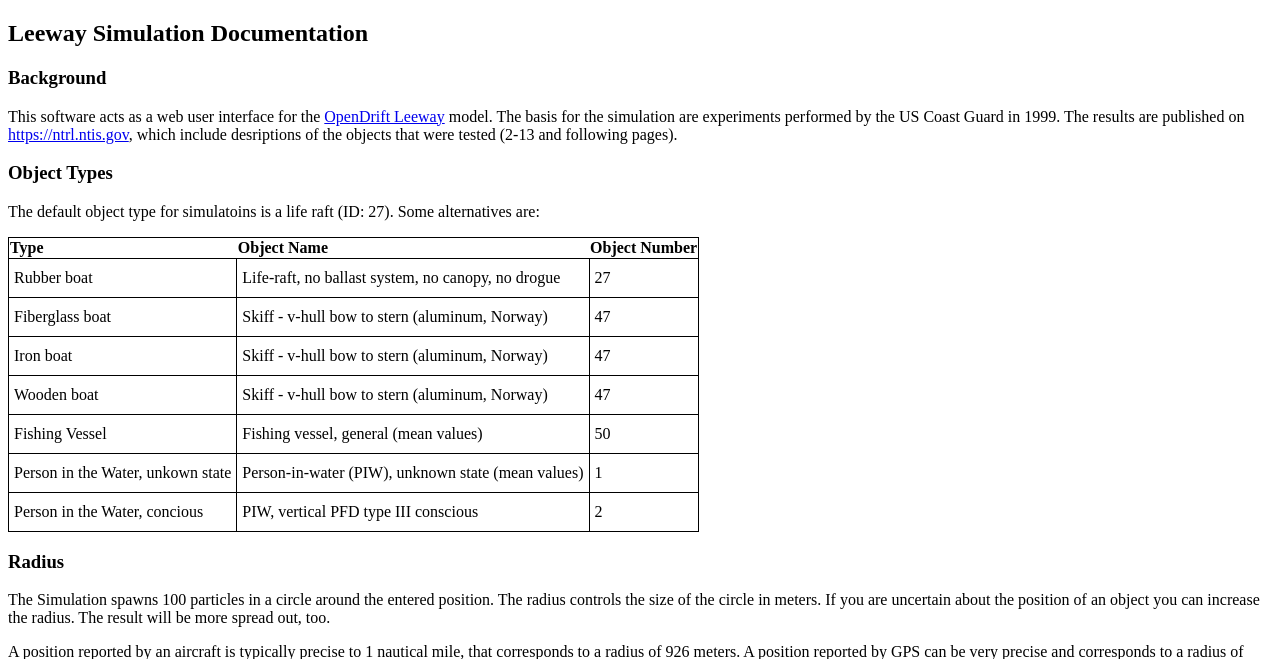
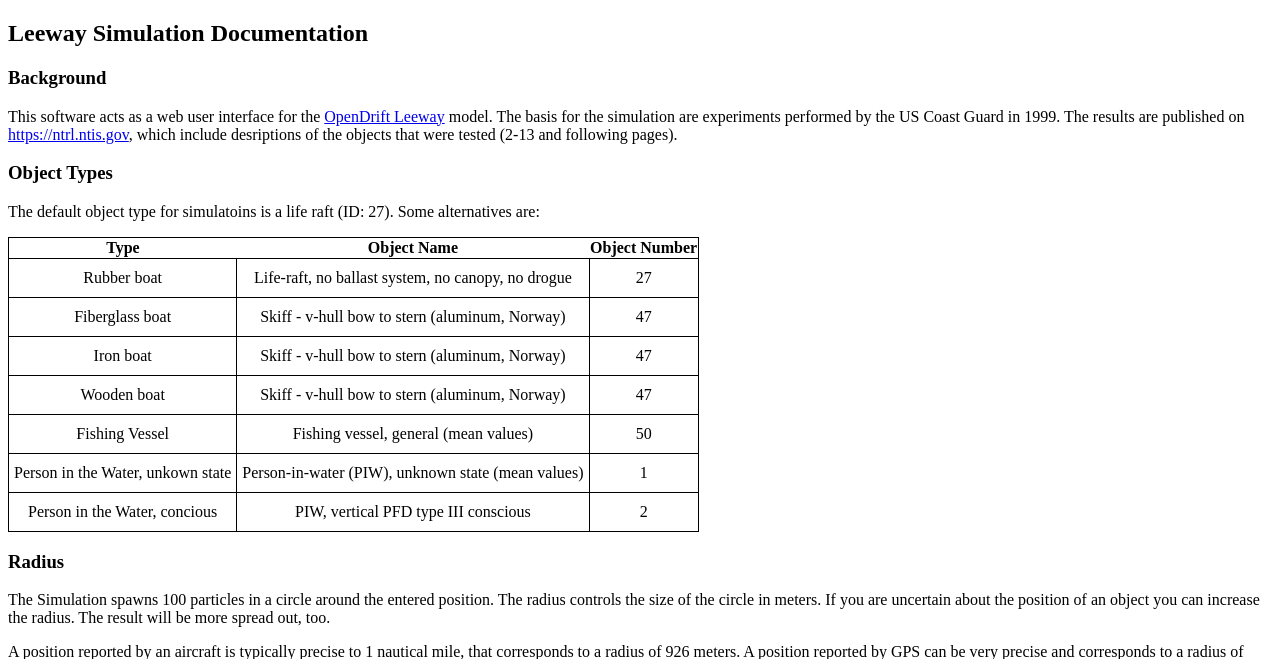
Before and after one commit to digitalfabrik/opendrift-leeway-webgui, a Django app: page /documentation/ in a window 1280 px wide. Shown: the top 659 px of the page. Run offline with Django 3.2, Linux system fonts and the light colour scheme; parts of the project's set-up code (start-up, migrations or seed data) failed here and were passed over.

Commit message:
Improve list view

```diff
--- a/opendrift_leeway_webgui/leeway/static/css/style.css
+++ b/opendrift_leeway_webgui/leeway/static/css/style.css
@@ -1,12 +1,12 @@
 /* Form table */
 table {
-    border-spacing: 0 20px;
+    border-spacing: 5 10px;
 }
 th {
-    text-align: left;
+    text-align: center;
 }
 td {
-    padding-left: 20px;
+    text-align: center;
 }
 .errorlist {
     font-weight: bold;
```
